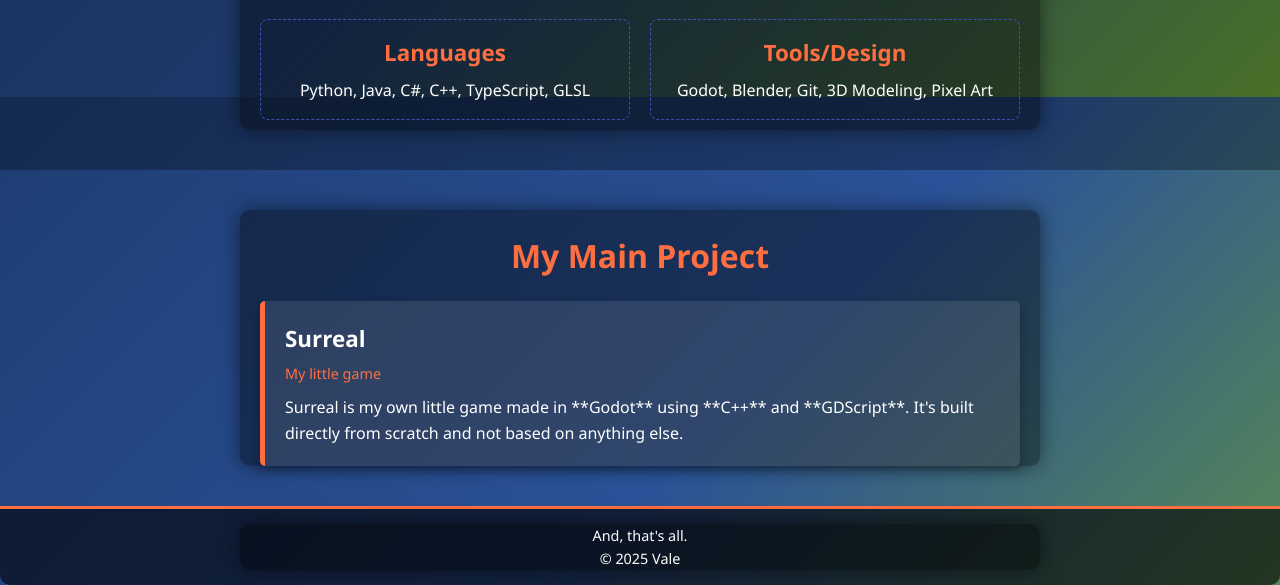
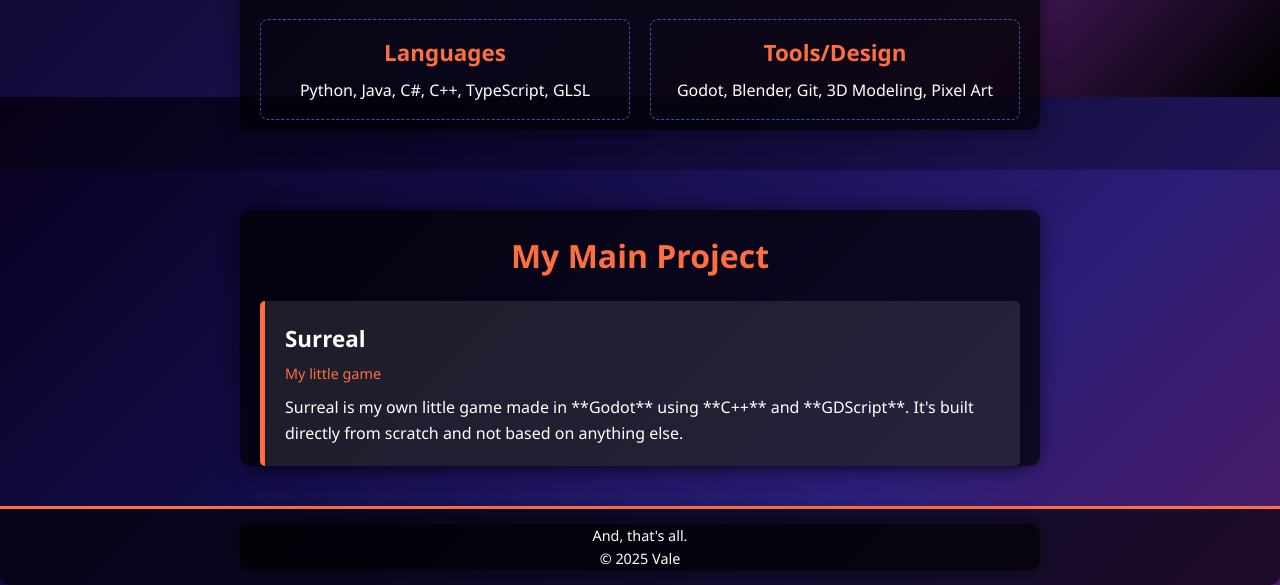
Before and after one commit to twistvale/Vale, a plain HTML site: page index.html in a window 1280 px wide. Shown: the part 703-1288 px from the top of the page. Drawn offline with Linux system fonts and the light colour scheme.

Commit message:
Update style.css

```diff
--- a/style.css
+++ b/style.css
@@ -16,16 +16,27 @@ body {
     font-family: 'Segoe UI', Tahoma, Geneva, Verdana, sans-serif;
     color: var(--text-color);
     line-height: 1.6;
-    /* Colorful Gradient Background (like Eric's, but simplified) */
-    background: linear-gradient(135deg, #1e3c72 0%, #2a5298 50%, #689f38 100%);
+
+    /* 🎨 IDENTICAL BACKGROUND STYLES 🎨 */
+    /* This gradient closely matches ericalfaro.dev's rich, dark, multi-color shift */
+    background: linear-gradient(
+        135deg,
+        #0A001F 0%,     /* Deep Black/Purple Start */
+        #120C46 30%,    /* Darker Blue/Purple */
+        #2A1D77 60%,    /* Vibrant Indigo Stop */
+        #4D1C68 85%,    /* Muted Purple */
+        #000000 100%    /* Dark End */
+    );
     background-attachment: fixed;
 }
 
+/* Container now acts as a content wrapper with slight opacity for contrast */
 .container {
     max-width: 800px;
     margin: 0 auto;
     padding: 0 20px;
-    background-color: rgba(0, 0, 0, 0.4); /* Subtle dark overlay for readability */
+    /* Dark overlay (opacity 0.7) to match the original's content box clarity */
+    background-color: rgba(0, 0, 0, 0.7);
     box-shadow: 0 0 20px rgba(0, 0, 0, 0.5);
     border-radius: 10px;
 }
@@ -86,7 +97,7 @@ h3 { font-size: 1.4em; }
     background: var(--primary-color);
     color: var(--text-color);
     padding: 10px 20px;
-    border-radius: 20px; /* Pill shape for a fun look */
+    border-radius: 20px;
     font-weight: 600;
     transition: background 0.3s, transform 0.2s;
 }
@@ -98,7 +109,7 @@ h3 { font-size: 1.4em; }
 
 /* Skills Section */
 .dark-section {
-    background-color: rgba(0, 0, 0, 0.3); /* Slightly darker overlay for separation */
+    background-color: rgba(0, 0, 0, 0.3);
 }
 
 .skills-grid {
```
